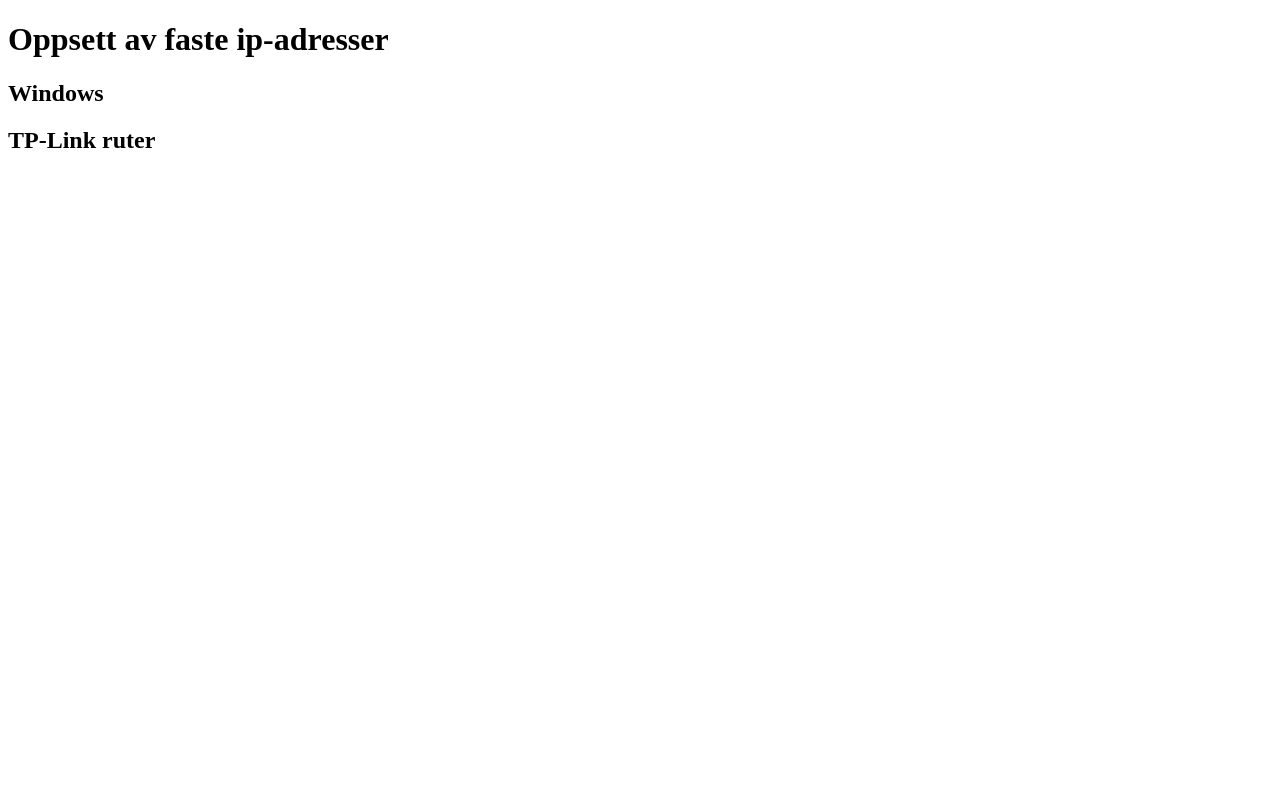
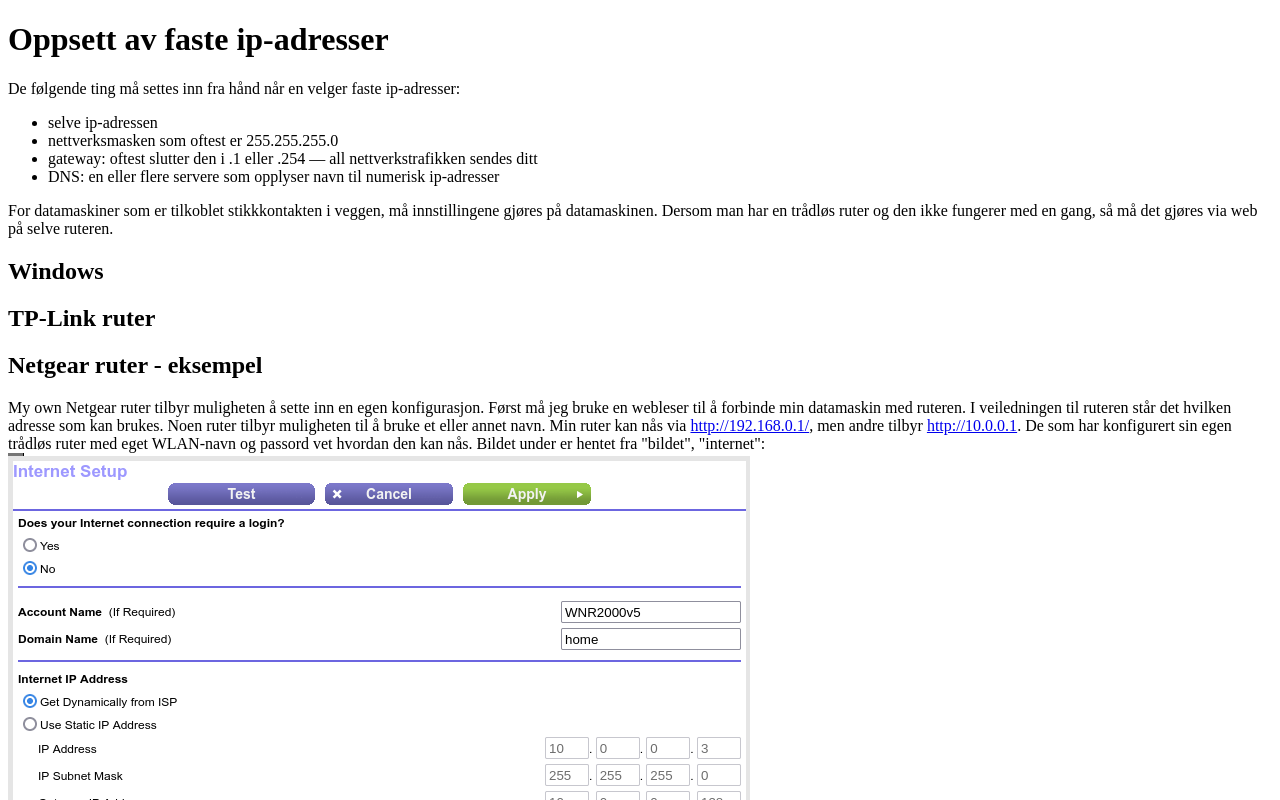
Before and after one commit to matthias-p-nowak/manual-ip, a plain HTML site: page index.html in a window 1280 px wide. Shown: the top 800 px of the page. Drawn offline with Linux system fonts and the light colour scheme.

Commit message:
med netgear

```diff
--- a/index.html
+++ b/index.html
@@ -7,7 +7,31 @@
 </head>
 <body>
     <h1>Oppsett av faste ip-adresser</h1>
+    De følgende ting må settes inn fra hånd når en velger faste ip-adresser:
+    <ul>
+        <li>selve ip-adressen</li>
+        <li>nettverksmasken som oftest er 255.255.255.0</li>
+        <li>gateway: oftest slutter den i .1 eller .254 &mdash; all nettverkstrafikken sendes ditt</li>
+        <li>DNS: en eller flere servere som opplyser navn til numerisk ip-adresser</li>
+    </ul>
+    For datamaskiner som er tilkoblet stikkkontakten i veggen, må innstillingene gjøres på datamaskinen.
+    Dersom man har en trådløs ruter og den ikke fungerer med en gang, så må det gjøres via web på selve ruteren.
+
     <h2>Windows</h2>
     <h2>TP-Link ruter</h2>
+    <h2>Netgear ruter - eksempel</h2>
+    My own Netgear ruter tilbyr muligheten å sette inn en egen konfigurasjon.
+    Først må jeg bruke en webleser til å forbinde min datamaskin med ruteren.
+    I veiledningen til ruteren står det hvilken adresse som kan brukes.
+    Noen ruter tilbyr muligheten til å bruke et eller annet navn.
+    Min ruter kan nås via <a href="http://192.168.0.1/">http://192.168.0.1/</a>, men andre tilbyr <a href="http://10.0.0.1">http://10.0.0.1</a>.
+    De som har konfigurert sin egen trådløs ruter med eget WLAN-navn og passord vet hvordan den kan nås.
+    Bildet under er hentet fra "bildet", "internet":
+    <img src="pics/netgear.png" alt="part of the Netgear configuration">
+
+    <h2>Linux</h2>
+    Vanligvis har Linux-desktop et Wifi-symbol i oppgavelinjen, som gir tilgang til konfigurasjon.
+    Let der etter DCHP og endre det fra automatisk til manuell. Sett inn IP-adressen og Nettverksmasken.
+    Ellers finnes det `nmtui`, et verktøy på kommandolinje som bekvemt lar en sette inn verdiene.
 </body>
 </html>
```
Also changed, not shown: pics/netgear.png (added).
